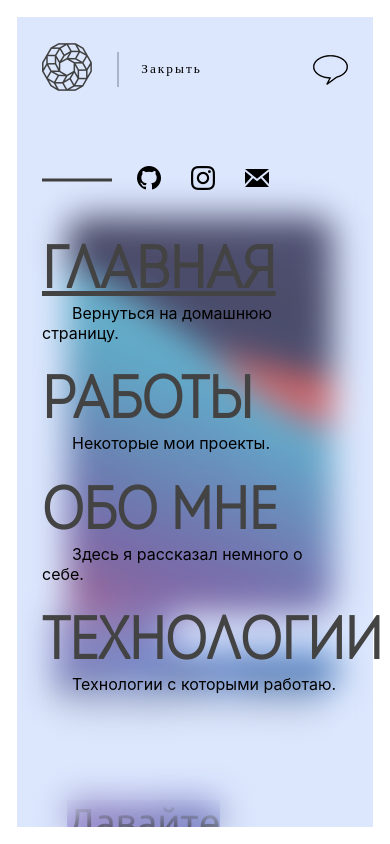
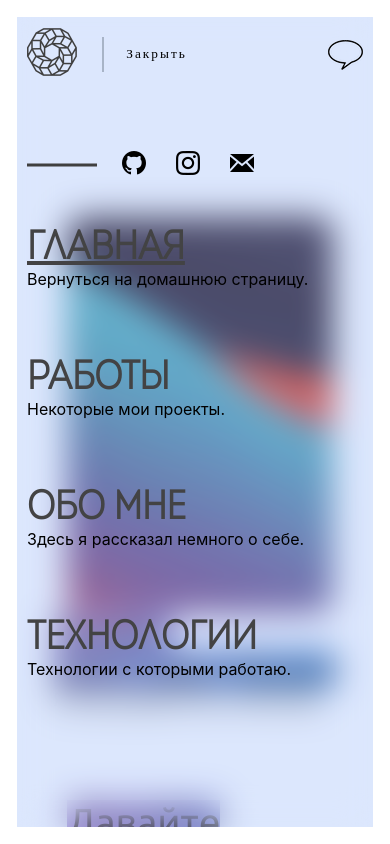
Before and after one commit to ChernikRoman/portfolio, a React (Create React App) app: page / in a window 390 px wide. Both pictures are taken after a click on the button "Открыть". Shown: the top 844 px of the page. Built offline with nearby package versions, Linux system fonts and the light colour scheme; a web font is replaced by a local one.

Commit message:
refactor: дабавить адаптивность Menu

```diff
--- a/src/components/Menu/Menu.css
+++ b/src/components/Menu/Menu.css
@@ -142,7 +142,7 @@
     animation: openingNavLinks .7s .5s linear forwards;
 }
 
-.menu__nav-link a {
+.menu__link {
     display: inline-block;
     width: 364px;
     font-family: IntroCondensed, -apple-system, sans-serif;
@@ -151,12 +151,12 @@
     transition: transform .1s linear;
 }
 
-.menu__nav-link a:hover {
+.menu__link:hover {
     transform: scale(1.03);
     opacity: .5;
 }
 
-.menu__nav-link span {
+.menu__link-description {
     margin-left: 30px;
 }
 
@@ -175,3 +175,21 @@
 .menu__send-email:hover::before {
     content: 'Написать на почту';
 }
+
+@media (max-width: 750px) {
+    .menu {
+        padding: 10px;
+    }
+
+    .menu__nav-links {
+        max-width: 350px;
+    }
+
+    .menu__link {
+        font-size: 2.5rem;
+    }
+
+    .menu__link-description {
+        margin-left: 0;
+    }
+}
--- a/src/components/Menu/Menu.js
+++ b/src/components/Menu/Menu.js
@@ -43,7 +43,7 @@ function Menu () {
             </div>
             <ul className={`menu__social-links ${ isOpen ? 'menu__social-links_opened' : '' }`}>
                 <li>
-                    <a href="https://github.com/roman017" target="_blank" rel="noreferrer">
+                    <a  href="https://github.com/roman017" target="_blank" rel="noreferrer">
                         <img src={githubLogo} alt="Github logo" />
                     </a>
                 </li>
@@ -61,20 +61,20 @@ function Menu () {
             <nav className="menu__nav">
                 <ul className={`menu__nav-links ${ isOpen ? 'menu__nav-links_opened' : '' }`} onClick={navLinksClickHandler}>
                     <li className="menu__nav-link">
-                        <NavLink to="/" >Главная</NavLink>
-                        <span>Вернуться на домашнюю страницу.</span>
+                        <NavLink to="/" className="menu__link">Главная</NavLink>
+                        <span className="menu__link-description">Вернуться на домашнюю страницу.</span>
                     </li>
                     <li className="menu__nav-link">
-                        <NavLink to="/works">Работы</NavLink>
-                        <span>Некоторые мои проекты.</span>
+                        <NavLink to="/works" className="menu__link">Работы</NavLink>
+                        <span className="menu__link-description">Некоторые мои проекты.</span>
                     </li>
                     <li className="menu__nav-link">
-                        <NavLink to="/about-me">Обо мне</NavLink>
-                        <span>Здесь я рассказал немного о себе.</span>
+                        <NavLink to="/about-me" className="menu__link">Обо мне</NavLink>
+                        <span className="menu__link-description">Здесь я рассказал немного о себе.</span>
                     </li>
                     <li className="menu__nav-link">
-                        <NavLink to="/techs">Технологии</NavLink>
-                        <span>Технологии с которыми работаю.</span>
+                        <NavLink to="/techs" className="menu__link">Технологии</NavLink>
+                        <span className="menu__link-description">Технологии с которыми работаю.</span>
                     </li>
                 </ul>
             </nav>
```
